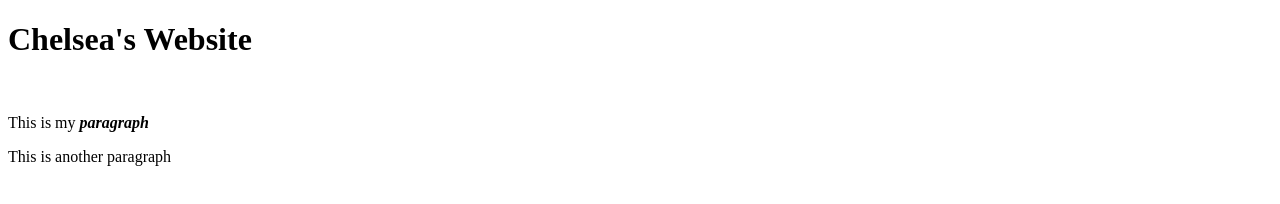
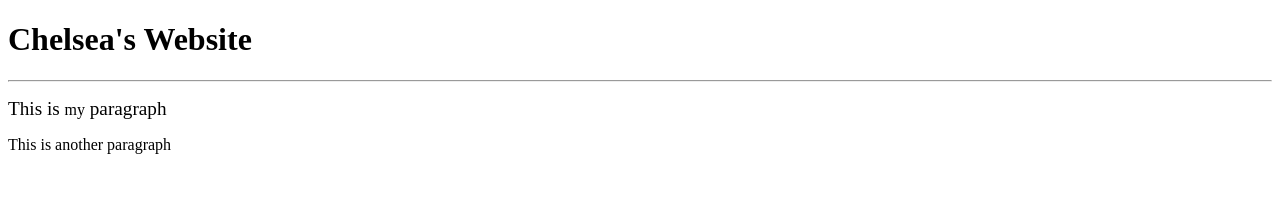
Before and after one commit to goodness728/html-freeCodeClass, a plain HTML site: page index.html in a window 1280 px wide. Drawn offline with Linux system fonts and the light colour scheme.

Commit message:
Big and small

```diff
--- a/index.html
+++ b/index.html
@@ -7,8 +7,9 @@
   </head>
   <body>
     <h1>Chelsea's Website</h1>
-    <br/>
-    <p>This is my <b><i>paragraph</b></i></p>
+    <hr/>
+
+    <p><big>This is <small>my</small> paragraph</p></big>
     <p>This is another paragraph</p>
   </body>
 
```
